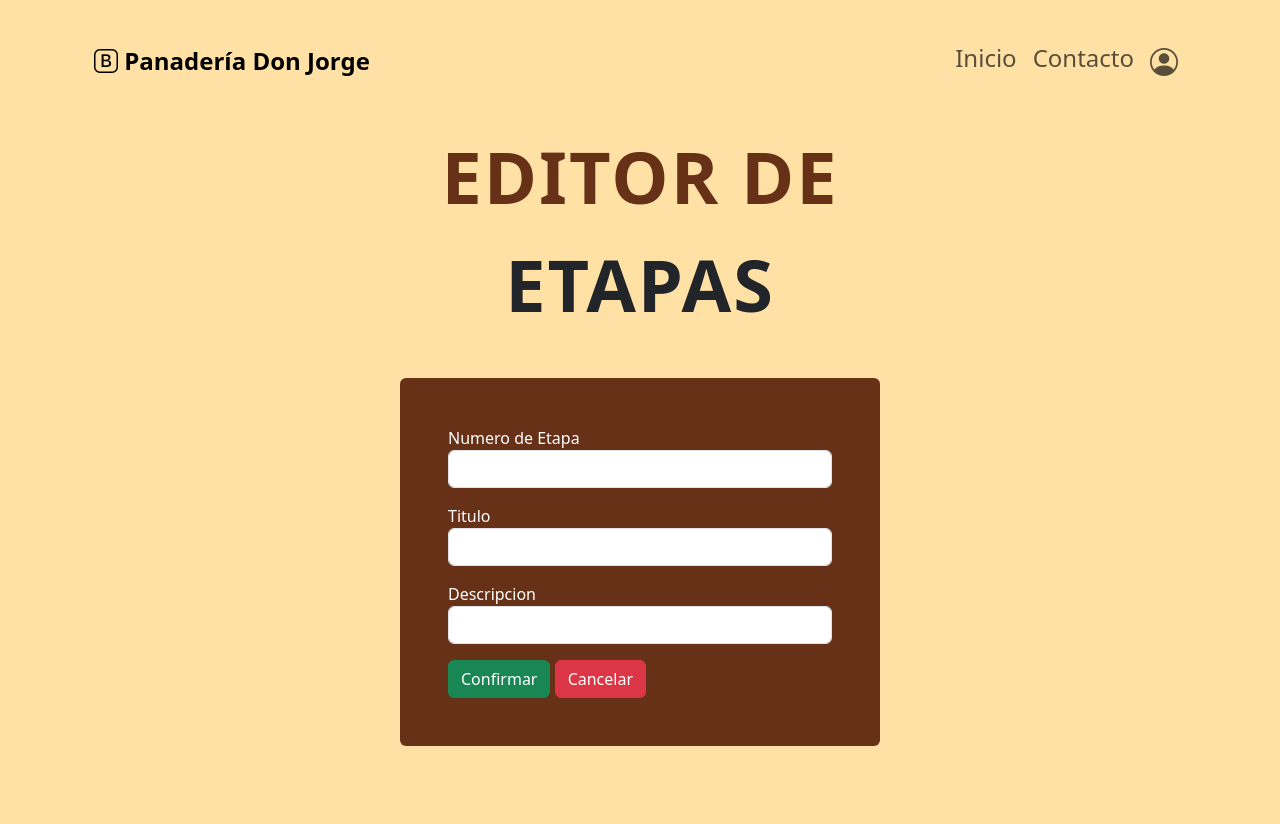
After one commit to Felipefza/IngSoftware-Eva3, a Django app: page /administracion/crear-etapa in a window 1280 px wide. The commit adds this page. Run offline with Django 5.2, Linux system fonts and the light colour scheme; some libraries are stand-ins or nearby versions.

Commit message:
agregue todo lo que faltaba

```diff
--- a/appAdmin/urls.py
+++ b/appAdmin/urls.py
@@ -16,11 +16,18 @@ Including another URLconf
 """
 from django.urls import path
 
-from appAdmin.views import cambio_etapas, editor_etapas, eliminar_etapa, modificar_etapa
+from appAdmin.views import (
+    cambio_etapas,
+    crear_etapa,
+    editor_etapas,
+    eliminar_etapa,
+    modificar_etapa,
+)
 
 urlpatterns = [
     path(route='cambio-etapas', view=cambio_etapas, name='cambio_etapas_page'),
     path(route='editor-etapas', view=editor_etapas, name='editor_etapas_page'),
-    path(route='modificar-etapa', view=modificar_etapa, name='modificar_etapa'),
-    path(route='eliminar-etapa',  view=eliminar_etapa, name='eliminar_etapa'),
+    path(route='crear-etapa', view=crear_etapa, name='crear_etapa_page'),
+    path(route='modificar-etapa', view=modificar_etapa, name='modificar_etapa_page'),
+    path(route='eliminar-etapa',  view=eliminar_etapa, name='eliminar_etapa_page'),
 ]
--- a/appAdmin/views.py
+++ b/appAdmin/views.py
@@ -5,6 +5,7 @@ from django.db.models import QuerySet
 from django.http import HttpRequest, HttpResponse
 from django.shortcuts import redirect, render
 
+from appAdmin.forms import Estado_Form
 from appCliente.models import Estado, Estado_Activo
 
 logger = logging.getLogger(__name__)
@@ -84,18 +85,52 @@ def editor_etapas(request: HttpRequest) -> HttpResponse:
 
 
 def crear_etapa(request: HttpRequest) -> HttpResponse:
-  if request.method == 'POST':
-    num = request.POST.get('numero_etapa')
-    titulo = request.POST.get('titulo_estado')
-    desc = request.POST.get('descripcion_estado')
-    Estado.objects.create(
-        numero_etapa=num, titulo_estado=titulo, descripcion_estado=desc
-    )
-    return redirect('editor_etapas_page')
-  return render(request, 'crear_etapa.html')
+    if request.method == 'POST':
+        estado_form: Estado_Form = Estado_Form(request.POST)
+        if estado_form.is_valid():
+            estado_form.save()
+        else:
+            estado_form = Estado_Form()
+            return render(request, 'crear_etapa.html')
+
+        return redirect('editor_etapas_page')
+    return render(request, 'crear_etapa.html')
+
 
 def modificar_etapa(request: HttpRequest) -> HttpResponse:
-    return redirect('editor_etapas_page')
+    pk: int | None | object
+    estado_cambiar: Estado
+    contexto = {}
+
+    if request.method == 'GET':
+        pk = request.GET.get('pk')
+
+        if pk is None:
+            return redirect('editor_etapas_page')
+
+        estado_cambiar = Estado.objects.get(pk=pk)
+        contexto['estado'] = estado_cambiar
+
+
+    if request.method == 'POST':
+        pk = request.POST.get('pk')
+
+        if pk is None:
+            return redirect('editor_etapas_page')
+
+        estado_cambiar = Estado.objects.get(pk=pk)
+        contexto['estado'] = estado_cambiar
+
+        estado_form: Estado_Form = Estado_Form(data=request.POST, instance=estado_cambiar)
+
+        if estado_form.is_valid():
+            estado_form.save()
+        else:
+            estado_form = Estado_Form()
+            return render(request, 'modificar_etapa.html', contexto)
+
+        return redirect('editor_etapas_page')
+    return render(request, 'modificar_etapa.html', contexto)
 
 def eliminar_etapa(request: HttpRequest) -> HttpResponse:
     if request.method == 'POST':
--- /dev/null
+++ b/templates/crear_etapa.html
@@ -0,0 +1,54 @@
+{% load static %}
+<!DOCTYPE html>
+<html lang="es">
+    <head>
+        <meta charset="UTF-8">
+        <meta name="viewport" content="width=device-width, initial-scale=1.0">
+        <title>Editor de Etapas</title>
+
+        <!-- BOOTSTRAP v5.3 -->
+        <link rel="stylesheet" href="{% static 'css/bootstrap.css' %}">
+        <script src="{% static 'js/bootstrap.js' %}"></script>
+
+        <!-- BOOTSTRAP ICONS -->
+        <link rel="stylesheet" href="https://cdn.jsdelivr.net/npm/bootstrap-icons@1.13.2/font/bootstrap-icons.min.css">
+
+        <!-- INICIO CSS -->
+        <link rel="stylesheet" href="{% static 'css/inicio.css' %}">
+
+        <script>
+        cancelar = () => {
+          window.location.href = "{% url 'editor_etapas_page' %}"
+        }
+        </script>
+    </head>
+    <body class="position-relative" style="background-color: #ffe0a5; min-height: 100vh; min-width: 100vw; overflow-x: hidden;">
+
+        <!-- Barra de navegación compartida -->
+        {% include 'navegacion.html' %}
+
+        <!-- Título principal -->
+        <div class="d-flex flex-column fw-bold justify-content-center w-100 text-center my-4">
+            <div class="container">
+                <p class="text-break mb-0" style="color: #673117; font-size: 4.5rem; letter-spacing: 2px;">EDITOR DE</p>
+                <p class="text-center" style="font-size: 4.5rem; letter-spacing: 2px;">ETAPAS</p>
+            </div>
+        </div>
+        <main class="container d-flex flex-column align-items-center p-5 rounded" style="max-width: 30rem; background-color: #673117;">
+            <form method="post" action="{% url 'modificar_etapa_page' %}" class="w-100">
+                {% csrf_token %}
+                <label for="numero_etapa" class="text-white">Numero de Etapa</label>
+                <input id="numero_etapa" class="form-control mb-3" name="numero_etapa">
+
+                <label for="titulo_estado" class="text-white">Titulo</label>
+                <input id="titulo_estado" class="form-control mb-3" name="titulo_estado">
+
+                <label for="descipcion_estado" class="text-white">Descripcion</label>
+                <input id="descripcion_estado" class="form-control mb-3" name="descripcion_estado"">
+
+                <button type="submit" class="btn btn-success">Confirmar</button>
+                <button type="button" class="btn btn-danger" onClick="cancelar()">Cancelar</button>
+            </form>
+        </main>
+    </body>
+</html>
```
Also changed, not shown: templates/editor_etapas.html (+9 -6 lines), templates/modificar_etapa.html (added, +54 -0 lines), db.sqlite3.
